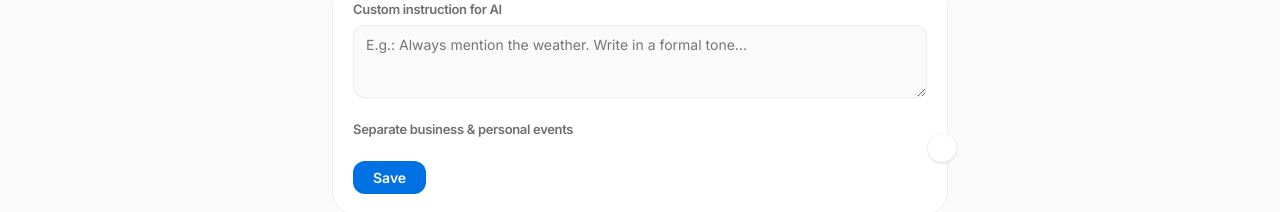
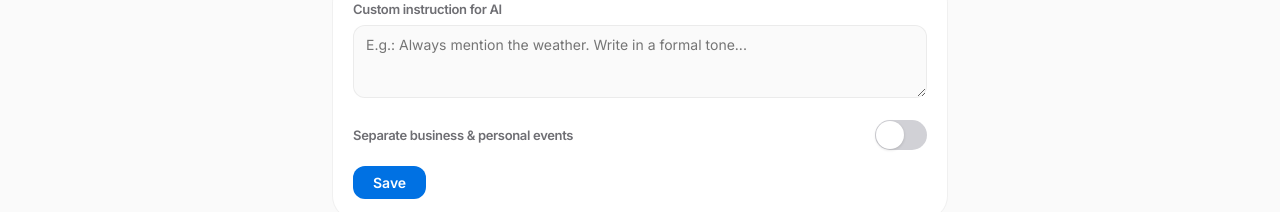
Before and after one commit to Dronnn/daycast-web, a React (Vite) app: page /channels in a window 1280 px wide. Shown: the part 335-547 px from the top of the page. Built offline with nearby package versions, Linux system fonts and the light colour scheme; no server answers; sample sign-in values are in the browser's storage.

Commit message:
Fix generation settings toggle to match channel toggle style

```diff
--- a/src/pages/Channels.css
+++ b/src/pages/Channels.css
@@ -63,6 +63,10 @@
   display: flex;
   align-items: center;
   justify-content: space-between;
+  gap: 12px;
+}
+.toggle-row .gen-setting-label {
+  margin-bottom: 0;
 }
 .gen-settings-save {
   padding: 8px 20px;
--- a/src/pages/Channels.tsx
+++ b/src/pages/Channels.tsx
@@ -170,12 +170,16 @@ export default function Channels() {
           </div>
           <div className="gen-setting-row toggle-row">
             <label className="gen-setting-label">Separate business & personal events</label>
-            <button
-              className={`toggle ${separateBusinessPersonal ? 'toggle-on' : ''}`}
-              onClick={() => setSeparateBusinessPersonal(!separateBusinessPersonal)}
-            >
-              <span className="toggle-thumb" />
-            </button>
+            <label className="toggle">
+              <input
+                type="checkbox"
+                checked={separateBusinessPersonal}
+                onChange={() => setSeparateBusinessPersonal(!separateBusinessPersonal)}
+              />
+              <span className="toggle-track">
+                <span className="toggle-thumb" />
+              </span>
+            </label>
           </div>
           <button className="gen-settings-save" onClick={handleSaveGenSettings} disabled={genSettingsLoading}>
             {genSettingsLoading ? 'Saving...' : 'Save'}
```
